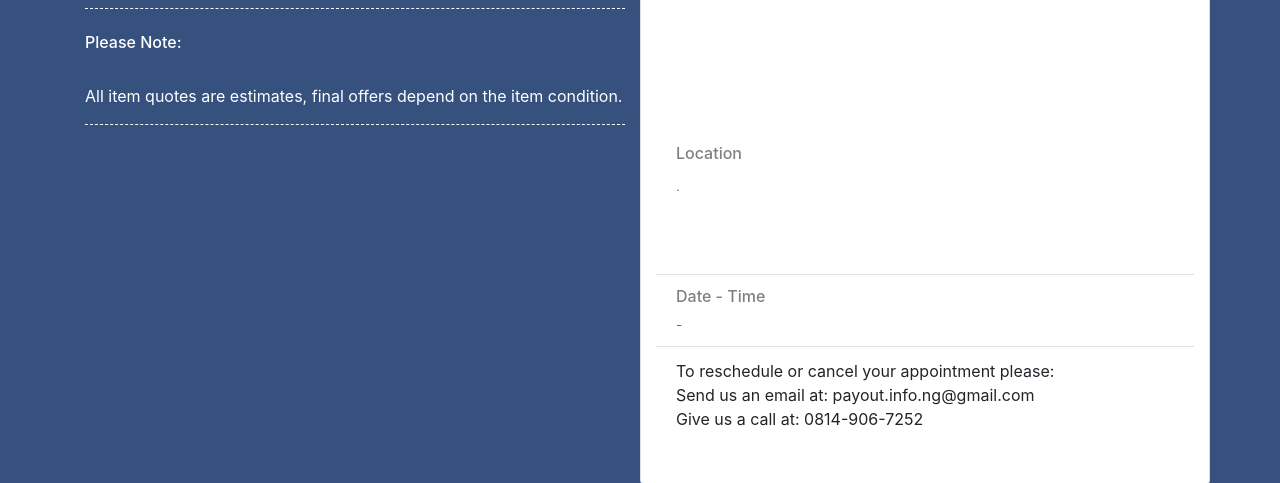
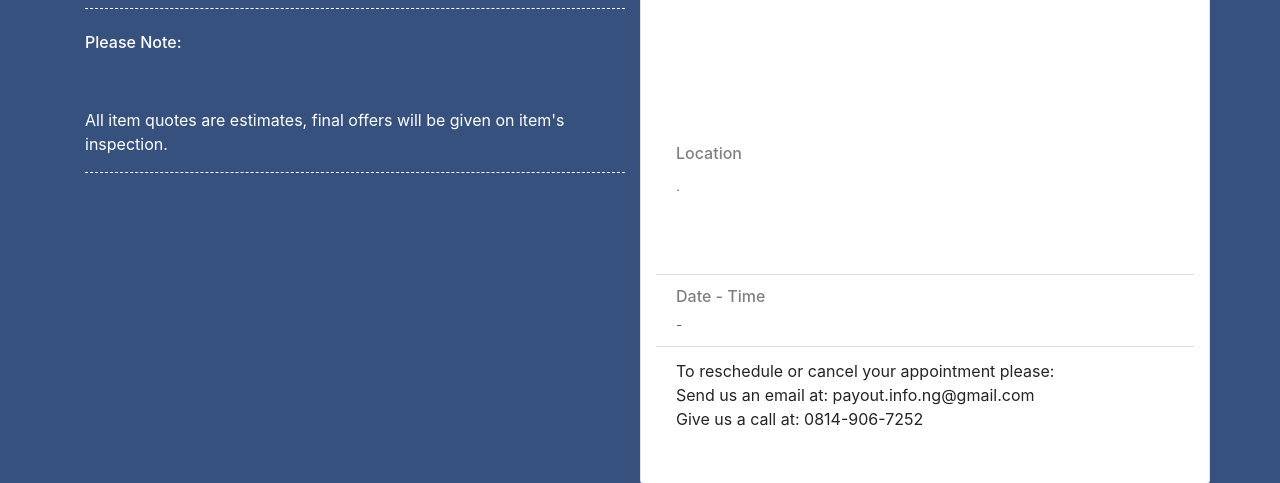
Before and after one commit to osaro-imohe/payoutng, a Django app: template quote/templates/quote/offer.html in a window 1280 px wide. Shown: the part 172-655 px from the top of the page. Run offline with Django 3.2, Linux system fonts and the light colour scheme; the template is opened without the code that fills it, so the values that code supplies are empty; some libraries are stand-ins or nearby versions.

Commit message:
john doe

```diff
--- a/quote/templates/quote/offer.html
+++ b/quote/templates/quote/offer.html
@@ -23,7 +23,8 @@
     <div id="page1">
       <h2>Please Note:</h2>
       <br>
-      <p>All item quotes are estimates, final offers depend on the item condition. </p>
+      <br>
+      <p>All item quotes are estimates, final offers will be given on item's inspection. </p>
 
     </div>
     <br>
```
